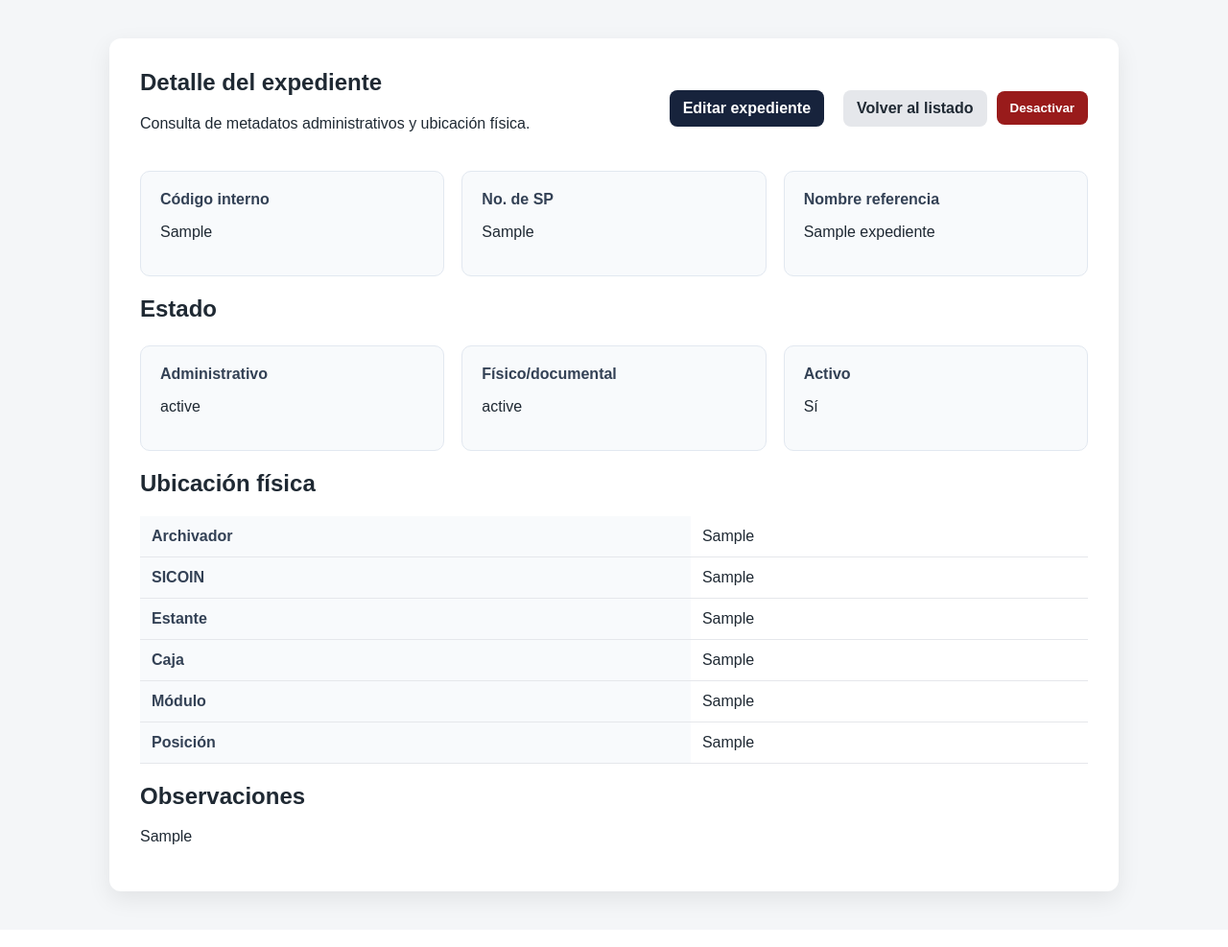
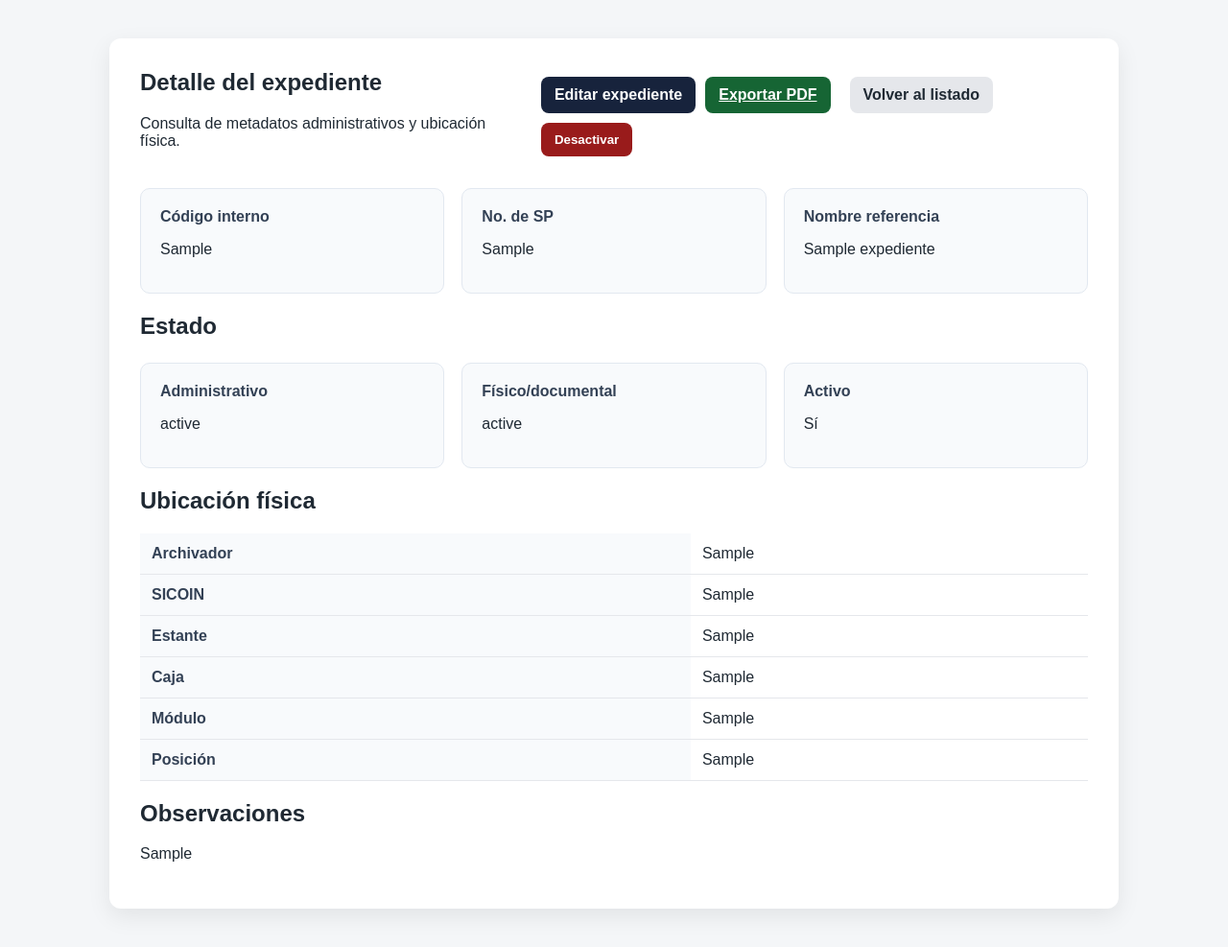
Before and after one commit to RGDeveloper-UCT/SICODE-UCT, a Flask app: page /expedientes/1 in a window 1280 px wide. Shown: the part 69-1056 px from the top of the page at 96% size. Before the commit the page ends 1021 px from the top, so only its background shows below. Run offline with Flask 3, Linux system fonts and the light colour scheme; a user stored in the database is signed in; tables that the repository leaves empty hold one stand-in row (values such as "Sample post").

Commit message:
Agregar exportacion PDF de detalle de expediente

```diff
--- a/app/routes/expedientes.py
+++ b/app/routes/expedientes.py
@@ -1,9 +1,16 @@
+from xml.sax.saxutils import escape
 from io import BytesIO
 from flask import Blueprint, render_template, redirect, url_for, flash, request, send_file
 from flask_login import login_required, current_user
 from sqlalchemy import or_
 from openpyxl import Workbook
 from openpyxl.styles import Font, Alignment
+from reportlab.lib.pagesizes import letter
+from reportlab.lib import colors
+from reportlab.lib.styles import getSampleStyleSheet
+from reportlab.lib.units import inch
+from reportlab.platypus import SimpleDocTemplate, Paragraph, Spacer, Table, TableStyle
+
 
 from app import db
 from app.forms.expediente_form import ExpedienteForm
@@ -413,3 +420,131 @@ def exportar_excel():
         download_name="reporte_expedientes_sicode_uct.xlsx",
         mimetype="application/vnd.openxmlformats-officedocument.spreadsheetml.sheet",
     )
+
+@expedientes_bp.route("/expedientes/<int:expediente_id>/exportar/pdf")
+@login_required
+def exportar_pdf(expediente_id):
+    expediente = Expediente.query.get_or_404(expediente_id)
+
+    ubicacion = (
+        UbicacionFisica.query
+        .filter_by(expediente_id=expediente.id)
+        .order_by(UbicacionFisica.creado_en.desc())
+        .first()
+    )
+
+    def valor_pdf(valor):
+        if valor is None or valor == "":
+            return "Sin dato"
+        return escape(str(valor))
+
+    archivo_pdf = BytesIO()
+
+    doc = SimpleDocTemplate(
+        archivo_pdf,
+        pagesize=letter,
+        rightMargin=36,
+        leftMargin=36,
+        topMargin=36,
+        bottomMargin=36,
+    )
+
+    estilos = getSampleStyleSheet()
+    elementos = []
+
+    titulo = Paragraph("SICODE-UCT", estilos["Title"])
+    subtitulo = Paragraph("Reporte individual de expediente", estilos["Heading2"])
+    nota = Paragraph(
+        "Reporte administrativo generado con metadatos de control, ubicación física y observaciones. "
+        "Este reporte no contiene documentos sensibles ni copias completas del expediente físico.",
+        estilos["Normal"],
+    )
+
+    elementos.append(titulo)
+    elementos.append(subtitulo)
+    elementos.append(Spacer(1, 12))
+    elementos.append(nota)
+    elementos.append(Spacer(1, 18))
+
+    datos_principales = [
+        ["Campo", "Valor"],
+        ["Código interno", valor_pdf(expediente.codigo_interno)],
+        ["No. de SP", valor_pdf(expediente.no_sp)],
+        ["Nombre referencia", valor_pdf(expediente.nombre_referencia)],
+        ["Estado administrativo", valor_pdf(expediente.estado_administrativo)],
+        ["Estado físico/documental", valor_pdf(expediente.estado_fisico_documental)],
+        ["Activo", "Sí" if expediente.activo else "No"],
+        [
+            "Fecha de creación",
+            expediente.creado_en.strftime("%d/%m/%Y %H:%M") if expediente.creado_en else "Sin dato",
+        ],
+    ]
+
+    tabla_principal = Table(datos_principales, colWidths=[2.2 * inch, 4.8 * inch])
+    tabla_principal.setStyle(TableStyle([
+        ("BACKGROUND", (0, 0), (-1, 0), colors.HexColor("#17233c")),
+        ("TEXTCOLOR", (0, 0), (-1, 0), colors.white),
+        ("FONTNAME", (0, 0), (-1, 0), "Helvetica-Bold"),
+        ("FONTNAME", (0, 1), (0, -1), "Helvetica-Bold"),
+        ("GRID", (0, 0), (-1, -1), 0.5, colors.HexColor("#cbd5e1")),
+        ("VALIGN", (0, 0), (-1, -1), "TOP"),
+        ("PADDING", (0, 0), (-1, -1), 8),
+    ]))
+
+    elementos.append(Paragraph("Datos principales", estilos["Heading3"]))
+    elementos.append(tabla_principal)
+    elementos.append(Spacer(1, 18))
+
+    datos_ubicacion = [
+        ["Campo", "Valor"],
+        ["Archivador", valor_pdf(ubicacion.archivador if ubicacion else None)],
+        ["SICOIN", valor_pdf(ubicacion.sicoin if ubicacion else None)],
+        ["Estante", valor_pdf(ubicacion.estante if ubicacion else None)],
+        ["Caja", valor_pdf(ubicacion.caja if ubicacion else None)],
+        ["Módulo", valor_pdf(ubicacion.modulo if ubicacion else None)],
+        ["Posición", valor_pdf(ubicacion.posicion if ubicacion else None)],
+    ]
+
+    tabla_ubicacion = Table(datos_ubicacion, colWidths=[2.2 * inch, 4.8 * inch])
+    tabla_ubicacion.setStyle(TableStyle([
+        ("BACKGROUND", (0, 0), (-1, 0), colors.HexColor("#17233c")),
+        ("TEXTCOLOR", (0, 0), (-1, 0), colors.white),
+        ("FONTNAME", (0, 0), (-1, 0), "Helvetica-Bold"),
+        ("FONTNAME", (0, 1), (0, -1), "Helvetica-Bold"),
+        ("GRID", (0, 0), (-1, -1), 0.5, colors.HexColor("#cbd5e1")),
+        ("VALIGN", (0, 0), (-1, -1), "TOP"),
+        ("PADDING", (0, 0), (-1, -1), 8),
+    ]))
+
+    elementos.append(Paragraph("Ubicación física", estilos["Heading3"]))
+    elementos.append(tabla_ubicacion)
+    elementos.append(Spacer(1, 18))
+
+    elementos.append(Paragraph("Observaciones", estilos["Heading3"]))
+    elementos.append(Paragraph(valor_pdf(expediente.observaciones), estilos["Normal"]))
+    elementos.append(Spacer(1, 18))
+
+    elementos.append(Paragraph(
+        "Generado desde SICODE-UCT para control interno institucional.",
+        estilos["Italic"],
+    ))
+
+    doc.build(elementos)
+    archivo_pdf.seek(0)
+
+    registrar_bitacora(
+        accion="EXPORTAR_EXPEDIENTE_PDF",
+        modulo="Reportes",
+        descripcion=f"Se exportó PDF del expediente No. de SP {expediente.no_sp} y código interno {expediente.codigo_interno}.",
+        usuario_id=current_user.id,
+        expediente_id=expediente.id,
+    )
+
+    nombre_archivo = f"expediente_{expediente.no_sp}_sicode_uct.pdf".replace(" ", "_")
+
+    return send_file(
+        archivo_pdf,
+        as_attachment=True,
+        download_name=nombre_archivo,
+        mimetype="application/pdf",
+    )
--- a/app/templates/expedientes/detalle.html
+++ b/app/templates/expedientes/detalle.html
@@ -13,6 +13,10 @@
         <div class="acciones-detalle">
             <a class="boton-secundario" href="{{ url_for('expedientes.editar', expediente_id=expediente.id) }}">
                 Editar expediente
+            </a>
+
+            <a class="boton-exito" href="{{ url_for('expedientes.exportar_pdf', expediente_id=expediente.id) }}">
+                Exportar PDF
             </a>
 
             <a class="boton-cancelar" href="{{ url_for('expedientes.listado') }}">
```
